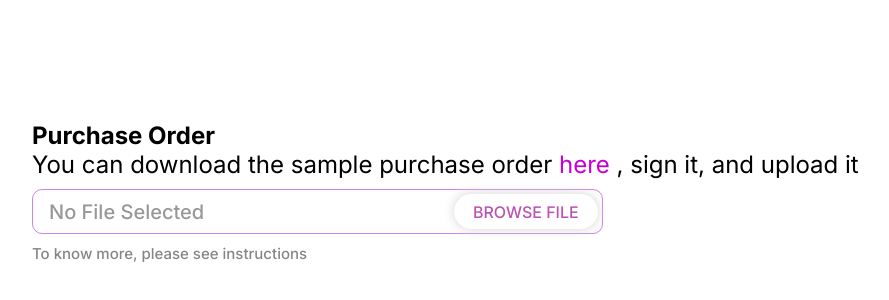
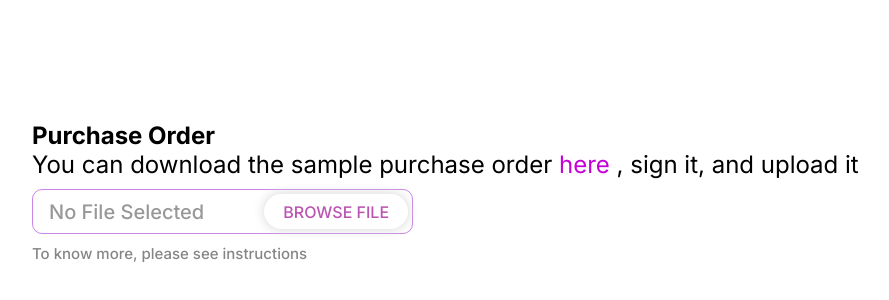
Before and after one commit to alfredxio/Input_File_CSS, a plain HTML site: page index.html in a window 1280 px wide. Shown: the part 216-516 px from the top of the page, without its empty margins (76-965 px from the left). Drawn offline with Linux system fonts and the light colour scheme.

Commit message:
Update style.css

```diff
--- a/style.css
+++ b/style.css
@@ -42,7 +42,7 @@ html {
     color: rgba(198, 0, 215, 1);
 }
 .home-rectangle1 {
-    width: 45%;
+    width: 30%;
     height: 43px;
     display: flex;
     margin-top: 10px;
```
